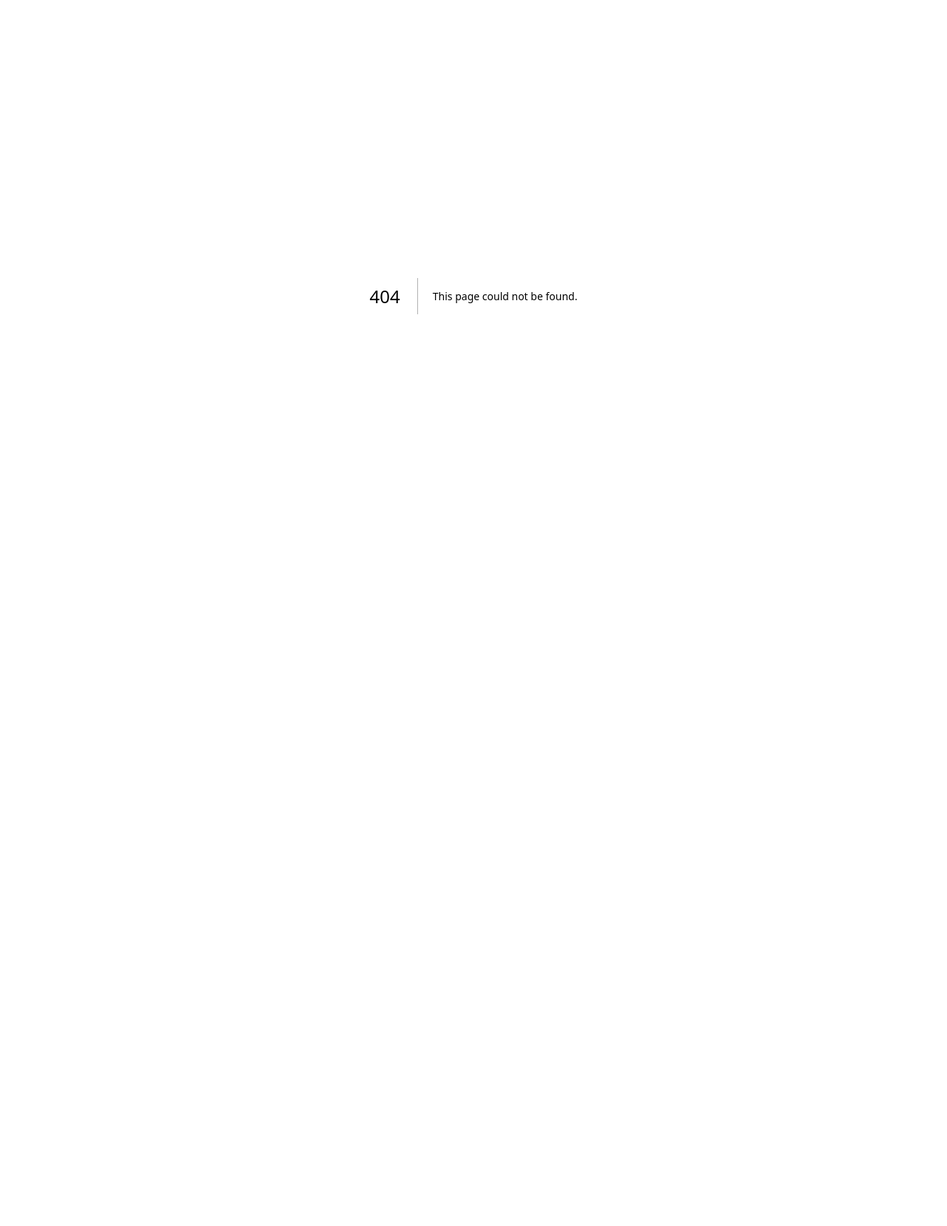
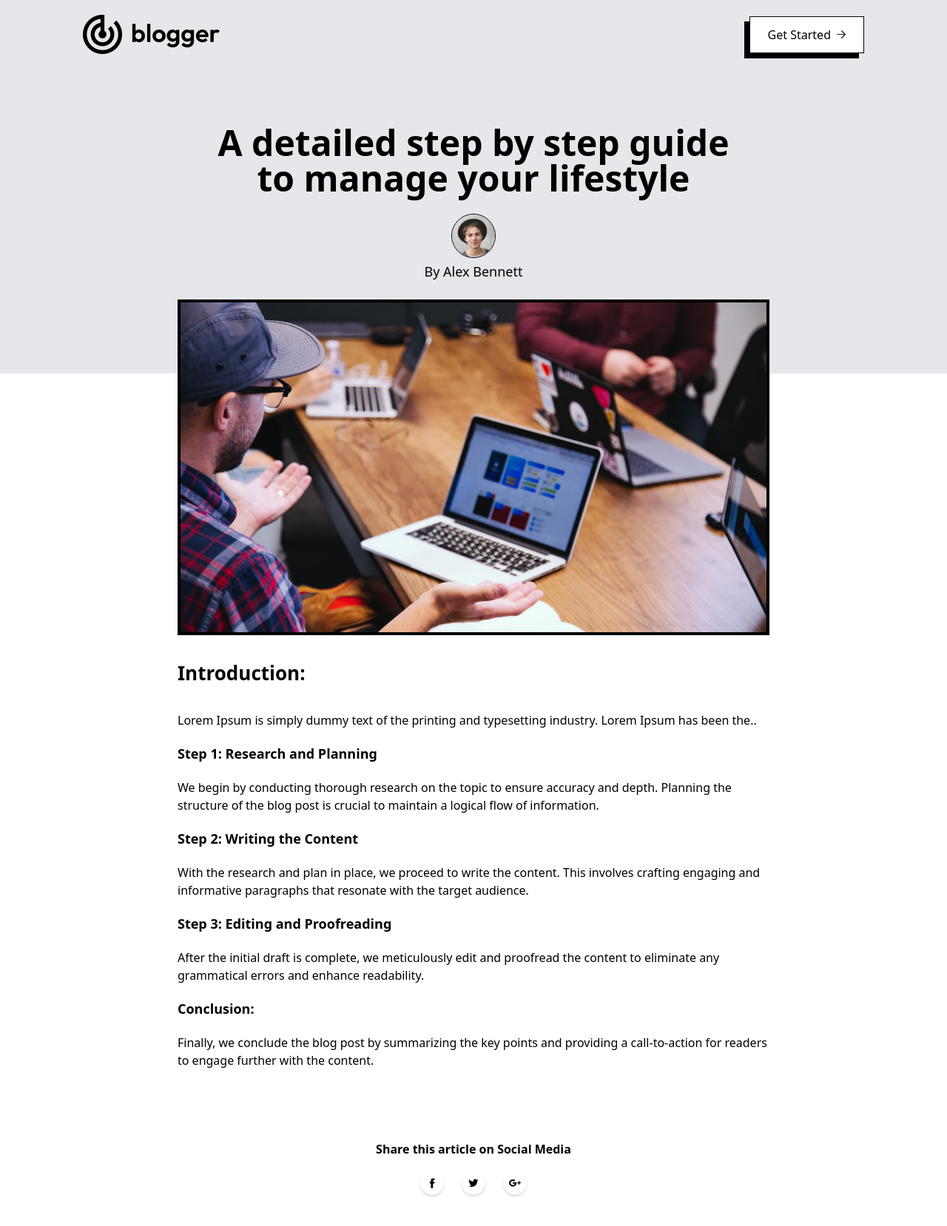
Before and after one commit to redphoenix-05/blog_website, a Next.js app: page /blogs/1 in a window 1280 px wide. Before the commit this address had no page. Shown: the top 1658 px of the page at 74% size. Before the commit the page ends 800 px from the top, so only its background shows below. Built offline with nearby package versions, Linux system fonts and the light colour scheme.

Commit message:
feat: create Blog page component and enhance Blogitem with routing; update Bloglist to pass blog ID

```diff
--- /dev/null
+++ b/src/app/blogs/[id]/page.jsx
@@ -0,0 +1,128 @@
+"use client"
+import { assets, blog_data } from '@/asset/assets';
+import Image from 'next/image'
+import React, { useState, useEffect  } from 'react'
+
+const Page = ({params}) => {
+    const unwrappedParams = React.use(params);
+
+    const [data,setdata] = useState(null);
+    const fetchBlogdata = () => {
+        for(let i=0;i<blog_data.length;i++){
+            if(blog_data[i].id === Number(unwrappedParams.id)){
+                setdata(blog_data[i]);
+                console.log(blog_data[i]);
+                break;
+
+            }
+        }
+    }
+
+    useEffect(() => {
+        fetchBlogdata();
+    }, []);
+
+    return( data ? <>
+    <div className='bg-gray-200 py-5 px-5 md:px-12 lg:px-28'>
+        <div className='flex justify-between items-center'>
+            <Image
+                src={assets.logo}
+                alt="Logo"
+                width={180}
+                className='w-32.5 sm:w-auto'
+            />
+            <button className='flex items-center gap-2 font-medium py-1 px-3 sm:py-3 sm:px-6 border border-black shadow-[-7px_7px_0px_#000000] hover:shadow-none bg-white'>
+                Get Started
+                <Image
+                    src={assets.arrow}
+                    alt="Arrow Right"
+                    width={12}
+                    height={12}
+                />
+            </button>
+        </div>
+        <div className='text-center my-24'>
+            <h1 className='text-2xl sm:text-5xl font-semibold max-w-175 mx-auto'>{data.title}</h1>
+            <Image
+                src={data.author_img}
+                alt="Author Image"
+                width={60}
+                height={60}
+                className='mx-auto mt-6 border border-black rounded-full'
+            />
+            <p className='mt-1 pb-2 text-lg max-w-185 mx-auto'>
+                By {data.author}
+            </p>
+        </div>
+    </div>
+    <div className='mx-5 max-w-200 md:mx-auto -mt-25 mb-10'>
+        <Image
+            src={data.image}
+            alt="Blog Image"
+            width={800}
+            height={400}
+            className='border-4 border-black'
+        />
+        <h1 className='my-8 text-[26px] font-semibold'>
+            Introduction:
+        </h1>
+        <p>
+            {data.description}
+        </p>
+        <h3 className='my-5 text-[18px] font-semibold'>
+            Step 1: Research and Planning
+        </h3>
+        <p className='my-3'>
+            We begin by conducting thorough research on the topic to ensure accuracy and depth. Planning the structure of the blog post is crucial to maintain a logical flow of information.
+        </p>
+        <h3 className='my-5 text-[18px] font-semibold'>
+            Step 2: Writing the Content
+        </h3>
+        <p className='my-3'>
+            With the research and plan in place, we proceed to write the content. This involves crafting engaging and informative paragraphs that resonate with the target audience.
+        </p>
+        <h3 className='my-5 text-[18px] font-semibold'>
+            Step 3: Editing and Proofreading
+        </h3>
+        <p className='my-3'>
+            After the initial draft is complete, we meticulously edit and proofread the content to eliminate any grammatical errors and enhance readability.
+        </p>
+        <h3 className='my-5 text-[18px] font-semibold'>
+            Conclusion:
+        </h3>
+        <p className='my-3'>
+            Finally, we conclude the blog post by summarizing the key points and providing a call-to-action for readers to engage further with the content.
+        </p>
+        <div className='my-24'>
+            <p className='text-black font font-semibold my-4 justify-center items-center text-center'>
+            Share this article on Social Media
+            </p>
+            <div className='flex justify-center items-center'>
+                <Image
+                    src={assets.facebook_icon}
+                    alt="Facebook"
+                    width={40}
+                    height={40}
+                    className='mr-4'
+                />
+                <Image
+                    src={assets.twitter_icon}
+                    alt="Twitter"
+                    width={40}
+                    height={40}
+                    className='mr-4'
+                />
+                <Image
+                    src={assets.googleplus_icon}
+                    alt="Google Plus"
+                    width={40}
+                    height={40}
+                />
+            </div>
+        </div>
+    </div>
+  </>:<div className='justify-center items-center'>Loading...</div>
+  )
+}
+
+export default Page
--- a/src/app/component/Blogitem.jsx
+++ b/src/app/component/Blogitem.jsx
@@ -1,10 +1,12 @@
 import React from 'react'
 import Image from 'next/image'
 import { assets, blog_data } from '@/asset/assets'
+import Link from 'next/link'
 
-const Blogitem = ({title,description,image,category}) => {
+const Blogitem = ({title,description,image,category,id}) => {
   return (
     <div className='max-w-82.5 sm:max-w-75 bg-white border border-black hover:shadow-[-7px_7px_0px_#000000]'>
+      <Link href={`/blogs/${id}`}>
       <Image
         src={image}
         alt="Blog Image"
@@ -12,11 +14,12 @@ const Blogitem = ({title,description,image,category}) => {
         height={400}
         className='border border-black'
         />
+      </Link>
         <p className='ml-5 mt-5 px-1 inline-block bg-black text-white text-sm'>{category}</p>
         <div className="p-5">
             <h5 className='mb-2 text-lg font-medium tracking-tight text-gray-900'>{title}</h5>
             <p className='mb-3 text-sm tracking-tight text-gray-700'>{description}</p>
-            <div className='inline-flex items-center py-2 font-semibold text-center'>
+            <Link href={`/blogs/${id}`} className='inline-flex items-center py-2 font-semibold text-center'>
                 Read more
                 <Image
                     src={assets.arrow}
@@ -25,7 +28,7 @@ const Blogitem = ({title,description,image,category}) => {
                     height={12}
                     className='ml-2'
                 />
-            </div>
+            </Link>
 
         </div>
     </div>
--- a/src/app/component/Bloglist.jsx
+++ b/src/app/component/Bloglist.jsx
@@ -1,6 +1,5 @@
-
 import { blog_data } from '@/asset/assets'
-import Blogitem from './Blogitem'
+import BlogItem from './Blogitem'
 import React, { useState } from 'react'
 
 
@@ -26,7 +25,7 @@ const Bloglist = () => {
       </div>
       <div className='flex flex-wrap justify-around gap-1 gap-y-10 mb-16 xl:mx-24 '>
         {blog_data.filter(item => menu === 'All'?true:item.category === menu).map((item, index) => {
-          return <Blogitem key={index} image={item.image} title={item.title} description={item.description} category={item.category}/>
+          return <BlogItem key={index} id={item.id} image={item.image} title={item.title} description={item.description} category={item.category}/>
         })}
       </div>
     </div>
```
